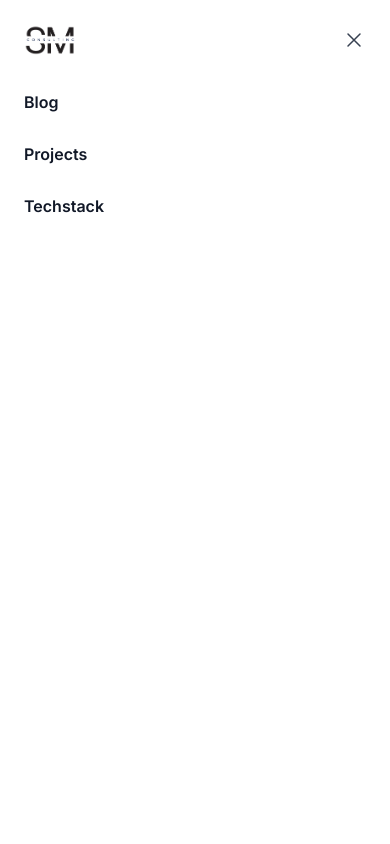
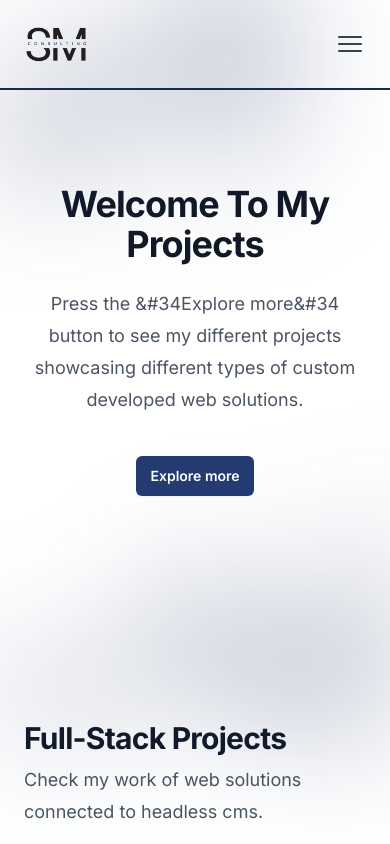
Before and after one commit to Flying0101/projects, a Next.js app: page / in a window 390 px wide. Shown: the top 844 px of the page. Built offline with nearby package versions, Linux system fonts and the light colour scheme.

Commit message:
Add new functionality and animation

```diff
--- a/src/components/Navigation.tsx
+++ b/src/components/Navigation.tsx
@@ -1,28 +1,55 @@
+"use client";
+import { useEffect, useState } from "react";
+import { motion, useScroll } from "framer-motion";
 
 const Navigation = () => {
+  const [scrollPosition, setScrollPosition] = useState(0);
+  const [openMobile, setOpenMobile] = useState(false);
+
+  useEffect(() => {
+    const handleScroll = () => {
+      const position = window.scrollY;
+      setScrollPosition(position);
+    };
+    window.addEventListener("scroll", handleScroll);
+    return () => {
+      window.removeEventListener("scroll", handleScroll);
+    };
+  }, []);
+
+  const mobileNavigation = () => {
+    setOpenMobile(!openMobile);
+  };
+
+  const { scrollYProgress } = useScroll();
   return (
-    <header className="absolute inset-x-0 top-0 z-50 max-w-[1800px] mx-auto">
+    <header
+      className={`fixed inset-x-0 top-0 z-50 max-w-[1800px] mx-auto transition-all ease-in duration-300 ${
+        scrollPosition > 0
+          ? "bg-white border-b-[1px] border-secondary"
+          : "bg-transparent"
+      }`}
+    >
       <nav
         className="flex items-center justify-between p-6 lg:px-8"
         aria-label="Global"
       >
         <div className="flex lg:flex-1">
-            <a href="#" className="-m-1.5 p-1.5">
-              <img
-                className="h-10 w-auto"
-                src="/sm-logo.png"
-                alt=""
-              />
+          <a href="/" className="-m-1.5 p-1.5">
+            <img className="h-10 w-auto" src="/sm-logo.png" alt="" />
           </a>
         </div>
         <div className="flex lg:hidden">
           <button
+            onClick={() => mobileNavigation()}
             type="button"
-              className="-m-2.5 inline-flex items-center justify-center rounded-md p-2.5 text-gray-700"
+            className={`${
+              openMobile ? "opacity-0" : "opacity-100"
+            }  -m-2.5 inline-flex items-center justify-center rounded-md p-2.5 text-gray-700`}
           >
             <span className="sr-only">Open main menu</span>
             <svg
-                className="h-6 w-6"
+              className="h-8 w-8"
               fill="none"
               viewBox="0 0 24 24"
               stroke-width="1.5"
@@ -37,48 +64,53 @@ const Navigation = () => {
             </svg>
           </button>
         </div>
+
         <div className="hidden lg:flex lg:gap-x-12">
-
           <a
-              href="#"
-              className="text-sm font-semibold leading-6 text-gray-900"
+            href="/404"
+            className="text-sm font-semibold leading-6 border-b-transparent border-b-2 text-gray-900 hover:border-b-2 transition-all ease-linear duration-100 hover:border-secondary"
           >
             Blog
           </a>
           <a
-              href="#"
-              className="text-sm font-semibold leading-6 text-gray-900"
+            href="#project"
+            className="text-sm font-semibold leading-6 text-gray-900 hover:border-b-2 transition-all ease-linear duration-100 hover:border-secondary"
           >
             Projects
           </a>
           <a
-              href="#"
-              className="text-sm font-semibold leading-6 text-gray-900"
+            href="#tech"
+            className="text-sm font-semibold leading-6 text-gray-900 hover:border-b-2 transition-all ease-linear duration-100 hover:border-secondary"
           >
             Techstack
           </a>
         </div>
+      </nav>
 
-        </nav>
-        <div className="lg:hidden" role="dialog" aria-modal="true">
-          <div className="fixed inset-0 z-50"></div>
-          <div className="fixed inset-y-0 right-0 z-50 w-full overflow-y-auto bg-white px-6 py-6 sm:max-w-sm sm:ring-1 sm:ring-gray-900/10">
+      <motion.div
+        style={{ scaleX: scrollYProgress }}
+        className="relative bg-secondary h-[2px] origin-[0%}"
+      />
+      <div
+        className={`${
+          openMobile ? "block" : "hidden"
+        } transition-all ease-in duration-300 lg:hidden `}
+        role="dialog"
+        aria-modal="false"
+      >
+        <div className="fixed inset-y-0 right-0  w-full overflow-y-auto bg-white px-6 py-6 sm:max-w-sm sm:ring-1 sm:ring-gray-900/10">
           <div className="flex items-center justify-between">
             <a href="#" className="-m-1.5 p-1.5">
-                <span className="sr-only">Your Company</span>
-                <img
-                  className="h-8 w-auto"
-                  src="/sm-logo.png"
-                  alt=""
-                />
+              <img className="h-8 w-auto" src="/sm-logo.png" alt="" />
             </a>
             <button
               type="button"
               className="-m-2.5 rounded-md p-2.5 text-gray-700"
+              onClick={() => mobileNavigation()}
             >
               <span className="sr-only">Close menu</span>
               <svg
-                  className="h-6 w-6"
+                className="h-8 w-8"
                 fill="none"
                 viewBox="0 0 24 24"
                 stroke-width="1.5"
@@ -93,29 +125,32 @@ const Navigation = () => {
               </svg>
             </button>
           </div>
-            <div className="mt-6 flow-root">
+
+          <div className={`${openMobile ? "block" : "hidden"} mt-6 flow-root`}>
             <div className="-my-6 divide-y divide-gray-500/10">
-                <div className="space-y-2 py-6">
+              <div className={` space-y-2 py-6`}>
                 <a
-                    href="#"
+                  onClick={() => mobileNavigation()}
+                  href="/404"
                   className="-mx-3 block rounded-lg px-3 py-2 text-base font-semibold leading-7 text-gray-900 hover:bg-gray-50"
                 >
                   Blog
                 </a>
                 <a
-                    href="#"
+                  onClick={() => mobileNavigation()}
+                  href="#project"
                   className="-mx-3 block rounded-lg px-3 py-2 text-base font-semibold leading-7 text-gray-900 hover:bg-gray-50"
                 >
                   Projects
                 </a>
                 <a
-                    href="#"
+                  onClick={() => mobileNavigation()}
+                  href="#tech"
                   className="-mx-3 block rounded-lg px-3 py-2 text-base font-semibold leading-7 text-gray-900 hover:bg-gray-50"
                 >
                   Techstack
                 </a>
               </div>
-
             </div>
           </div>
         </div>
```
Lines whose indentation alone changed are shown as unchanged.
